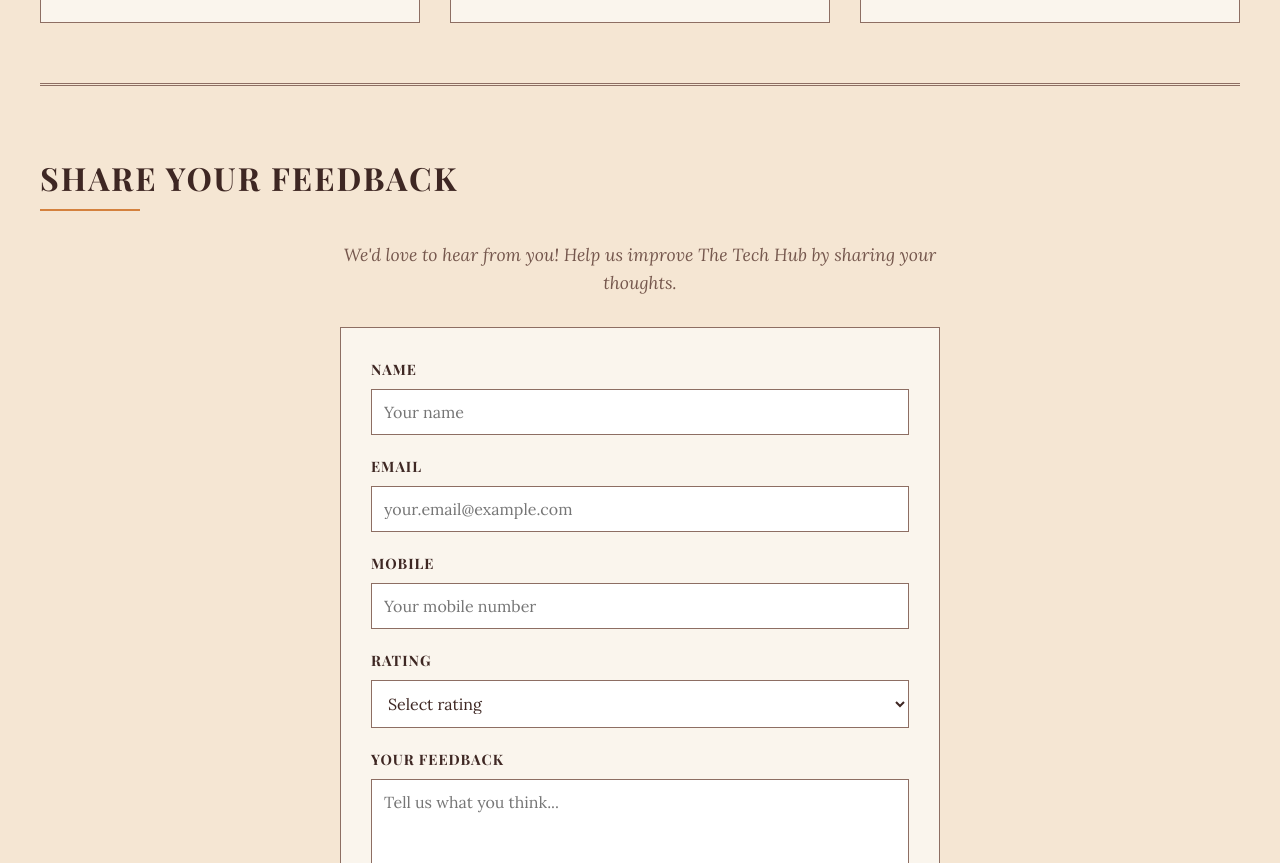
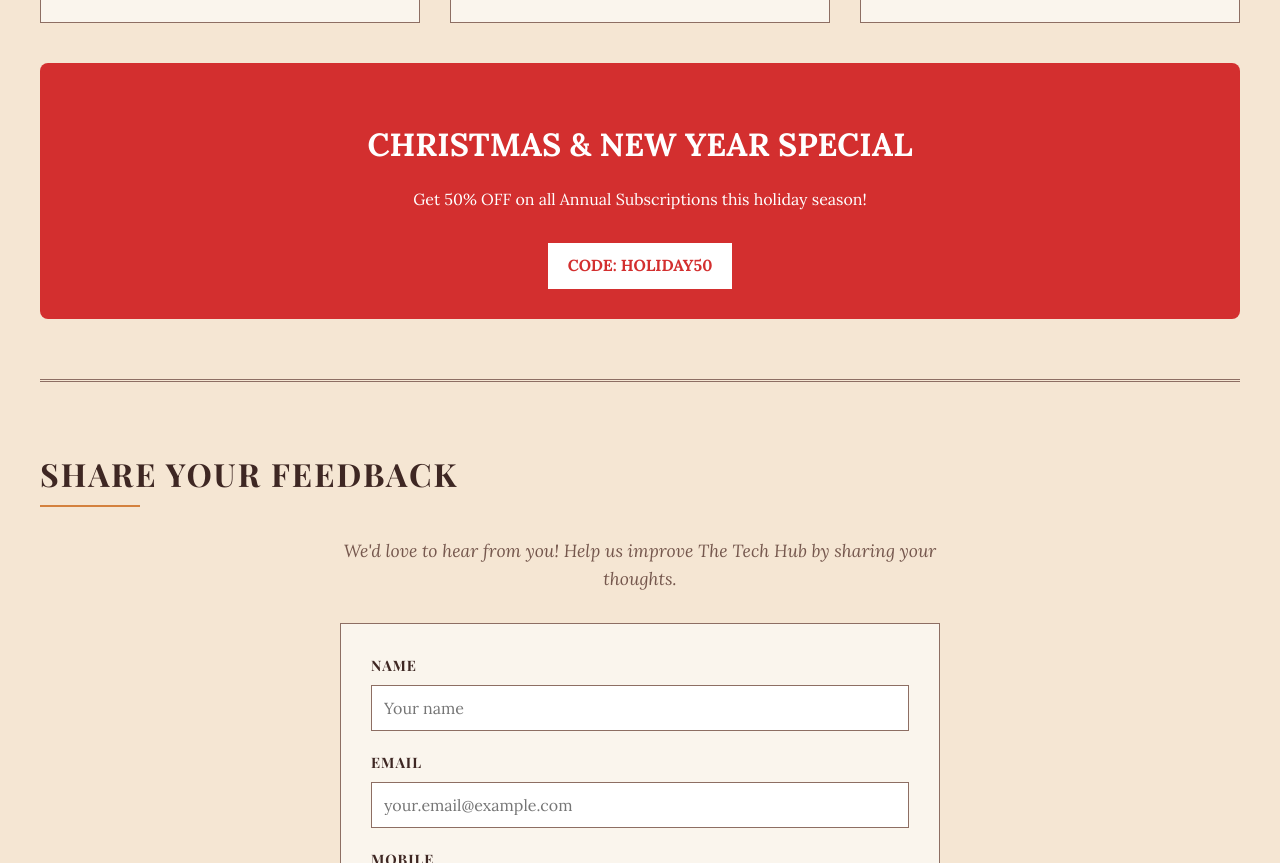
Before and after one commit to YashSuthar983/NewTechHub, a website: page public/index.html in a window 1280 px wide. Shown: the part 1263-2126 px from the top of the page. Drawn offline with nearby package versions, Linux system fonts and the light colour scheme; no server answers.

Commit message:
Add special offers section with internal CSS

```diff
--- a/public/index.html
+++ b/public/index.html
@@ -6,6 +6,22 @@
     <meta name="viewport" content="width=device-width, initial-scale=1.0">
     <title>The New Hub</title>
     <link rel="stylesheet" href="style.css">
+    <style>
+        .special-offers {
+            background-color: #d32f2f;
+            color: white;
+            padding: 30px;
+            margin: 40px 0;
+            text-align: center;
+            border-radius: 8px;
+        }
+
+        .offers-title {
+            font-size: 2rem;
+            margin-bottom: 10px;
+            text-transform: uppercase;
+        }
+    </style>
     <link
         href="https://fonts.googleapis.com/css2?family=Playfair+Display:wght@400;700;900&family=Lora:ital,wght@0,400;0,700;1,400&display=swap"
         rel="stylesheet">
@@ -128,6 +144,16 @@
             </div>
         </section>
 
+        <!-- Special Offers Section -->
+        <section class="special-offers">
+            <h2 class="offers-title">Christmas & New Year Special</h2>
+            <p>Get 50% OFF on all Annual Subscriptions this holiday season!</p>
+            <div
+                style="background: white; color: #d32f2f; padding: 10px 20px; display: inline-block; font-weight: bold; margin-top: 15px;">
+                CODE: HOLIDAY50
+            </div>
+        </section>
+
         <!-- Feedback Section -->
         <section class="feedback-section">
             <h2 class="section-title">Share Your Feedback</h2>
```
